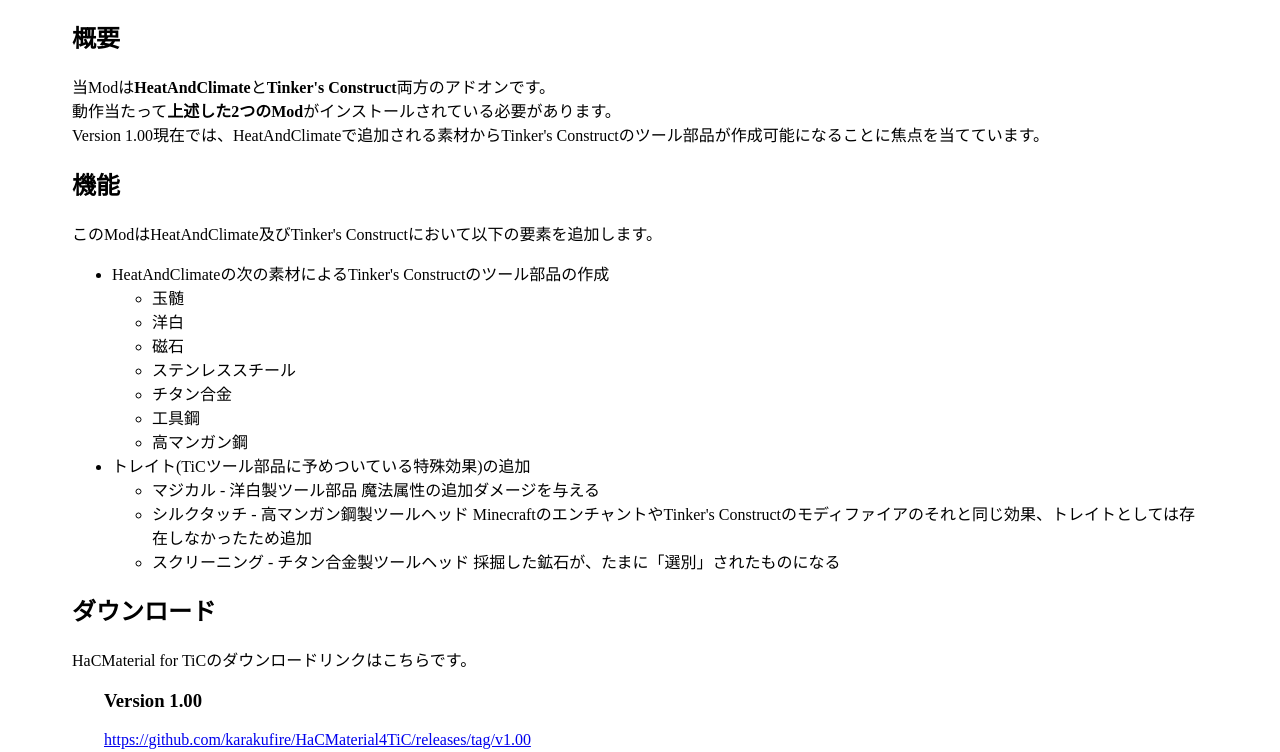
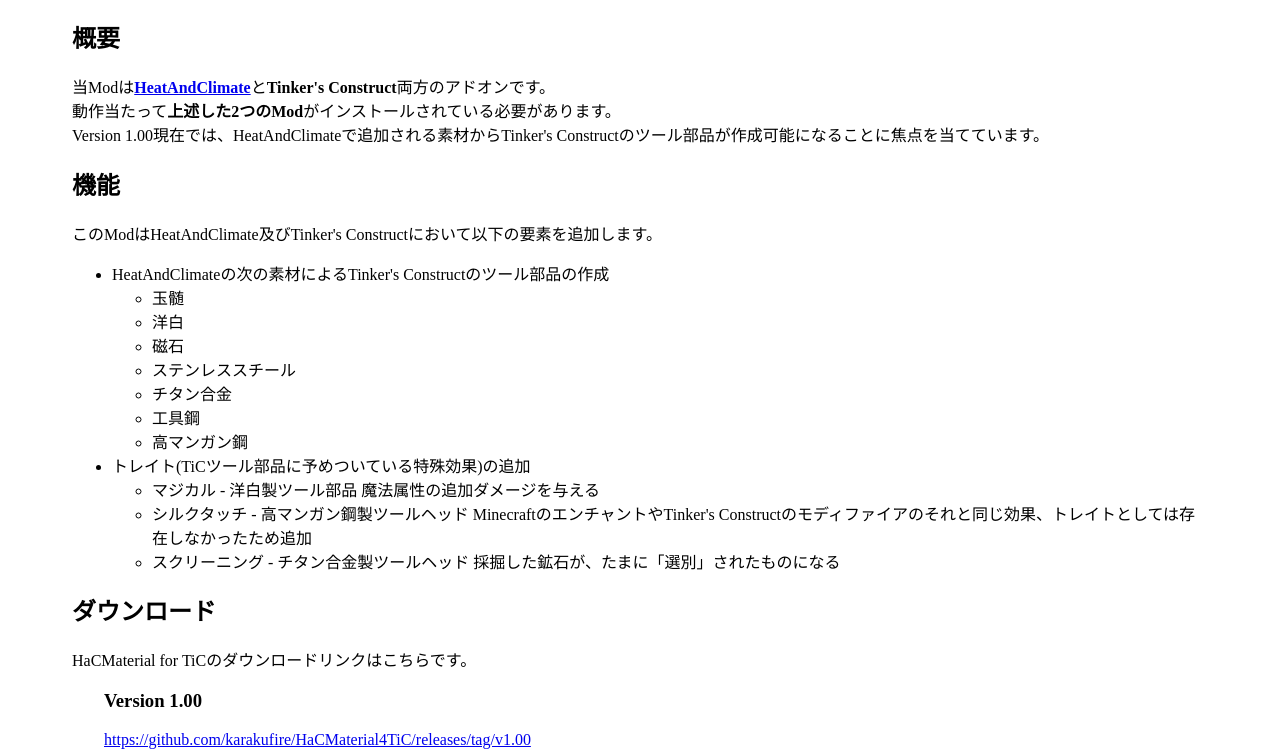
Before and after one commit to karakufire/karakufire.github.io, a plain HTML site: page works/hacmat4tic.html in a window 1280 px wide. Shown: the part 48-800 px from the top of the page. Drawn offline with Linux system fonts and the light colour scheme.

Commit message:
update hacmat4tic page
 - add link to heatandclimate mod wiki

```diff
--- a/works/hacmat4tic.html
+++ b/works/hacmat4tic.html
@@ -11,7 +11,7 @@
     <section>
       <h1>HaCMaterial for TiC</h1>
       <h2>概要</h2>
-      当Modは<b>HeatAndClimate</b>と<b>Tinker's Construct</b>両方のアドオンです。<br>
+      当Modは<b><a href="https://defeatedcrow.jp/modwiki/HeatAndClimate">HeatAndClimate</a></b>と<b>Tinker's Construct</b>両方のアドオンです。<br>
       動作当たって<b>上述した2つのMod</b>がインストールされている必要があります。<br>
       Version 1.00現在では、HeatAndClimateで追加される素材からTinker's Constructのツール部品が作成可能になることに焦点を当てています。
       <h2>機能</h2>
```
